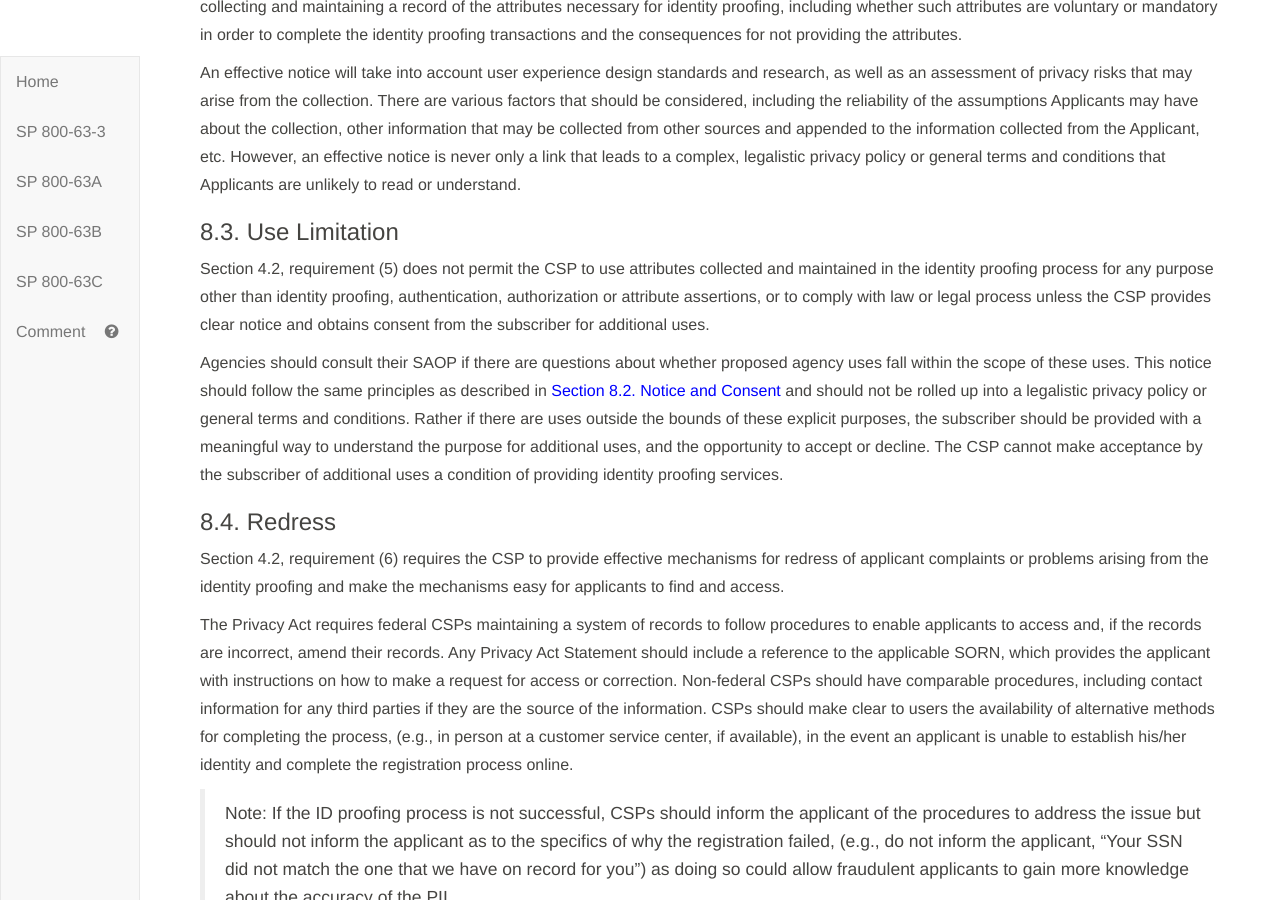
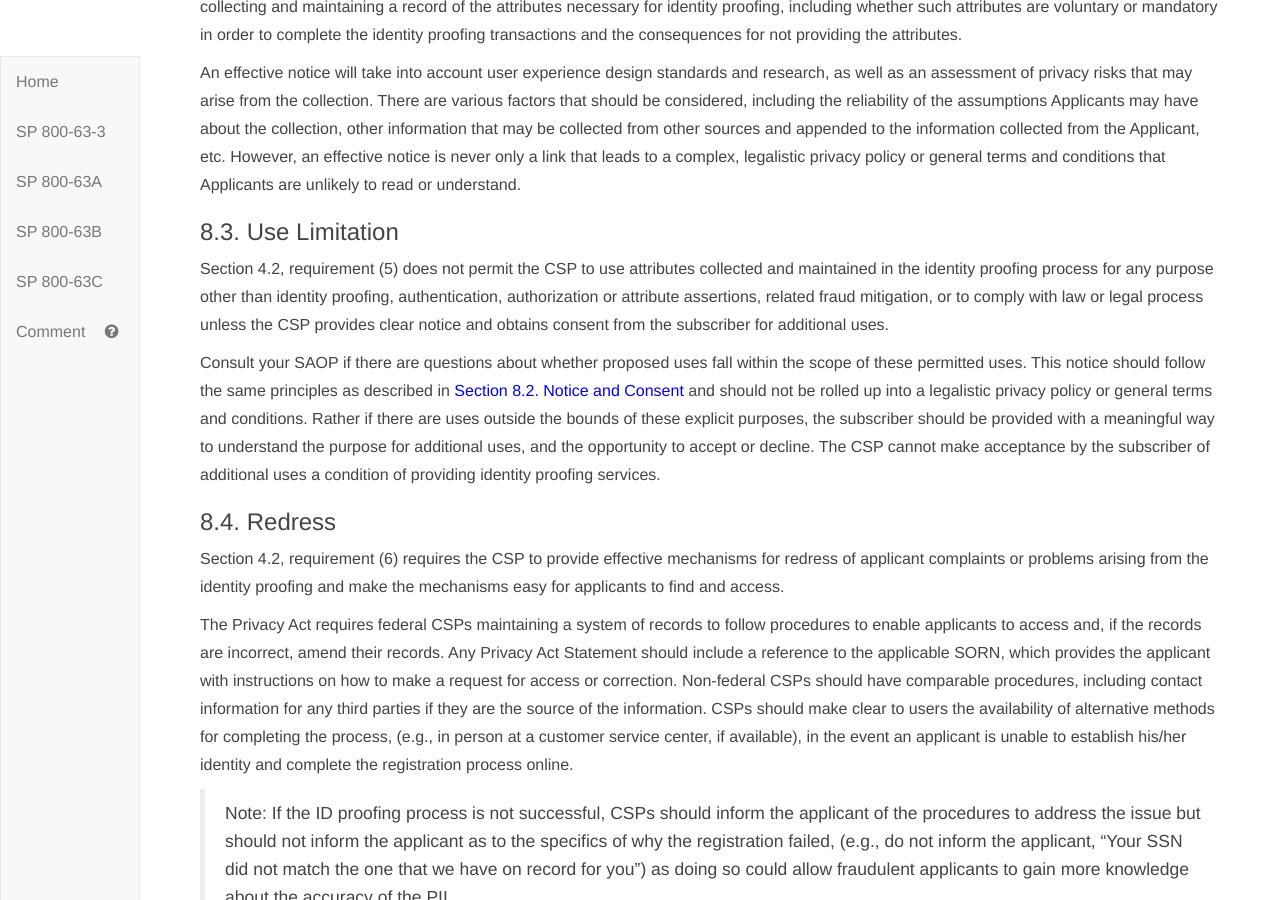
Before and after one commit to usnistgov/800-63-3, a Jekyll site: the page built from sp800-63a/sec8_privacy.md, in a window 1280 px wide and 900 px high, scrolled down 1140 px. Built offline with Jekyll 4.4.1, drawn with Linux system fonts in a browser that asks for light colours; our own code applies the rules of GitHub Pages for plain Markdown files.

Commit message:
Closes #1042

```diff
--- a/sp800-63a/sec8_privacy.md
+++ b/sp800-63a/sec8_privacy.md
@@ -32,9 +32,9 @@ An effective notice will take into account user experience design standards and
 
 ### 8.3. Use Limitation
 
-Section 4.2, requirement (5) does not permit the CSP to use attributes collected and maintained in the identity proofing process for any purpose other than identity proofing, authentication, authorization or attribute assertions, or to comply with law or legal process unless the CSP provides clear notice and obtains consent from the subscriber for additional uses.
+Section 4.2, requirement (5) does not permit the CSP to use attributes collected and maintained in the identity proofing process for any purpose other than identity proofing, authentication, authorization or attribute assertions, related fraud mitigation, or to comply with law or legal process unless the CSP provides clear notice and obtains consent from the subscriber for additional uses.
 
-Agencies should consult their SAOP if there are questions about whether proposed agency uses fall within the scope of these uses. This notice should follow the same principles as described in [Section 8.2. Notice and Consent](#consent) and should not be rolled up into a legalistic privacy policy or general terms and conditions.  Rather if there are uses outside the bounds of these explicit purposes, the subscriber should be provided with a meaningful way to understand the purpose for additional uses, and the opportunity to accept or decline.  The CSP cannot make acceptance by the subscriber of additional uses a condition of providing identity proofing services.
+Consult your SAOP if there are questions about whether proposed uses fall within the scope of these permitted uses. This notice should follow the same principles as described in [Section 8.2. Notice and Consent](#consent) and should not be rolled up into a legalistic privacy policy or general terms and conditions.  Rather if there are uses outside the bounds of these explicit purposes, the subscriber should be provided with a meaningful way to understand the purpose for additional uses, and the opportunity to accept or decline.  The CSP cannot make acceptance by the subscriber of additional uses a condition of providing identity proofing services.
 
 ### 8.4. Redress
 
```
Also changed, not shown: sp800-63a/sec4_ial.md (+1 -1 lines).
